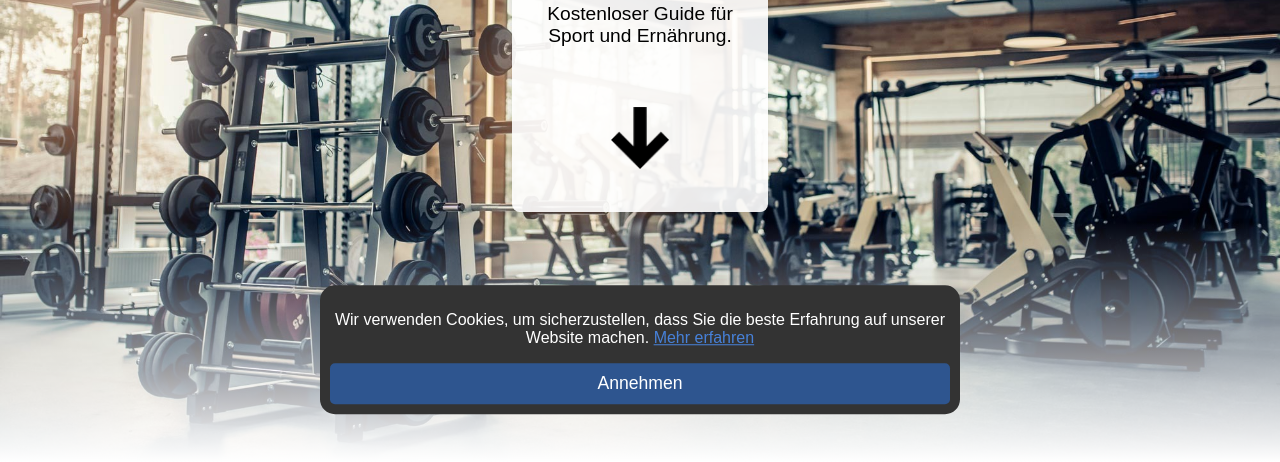
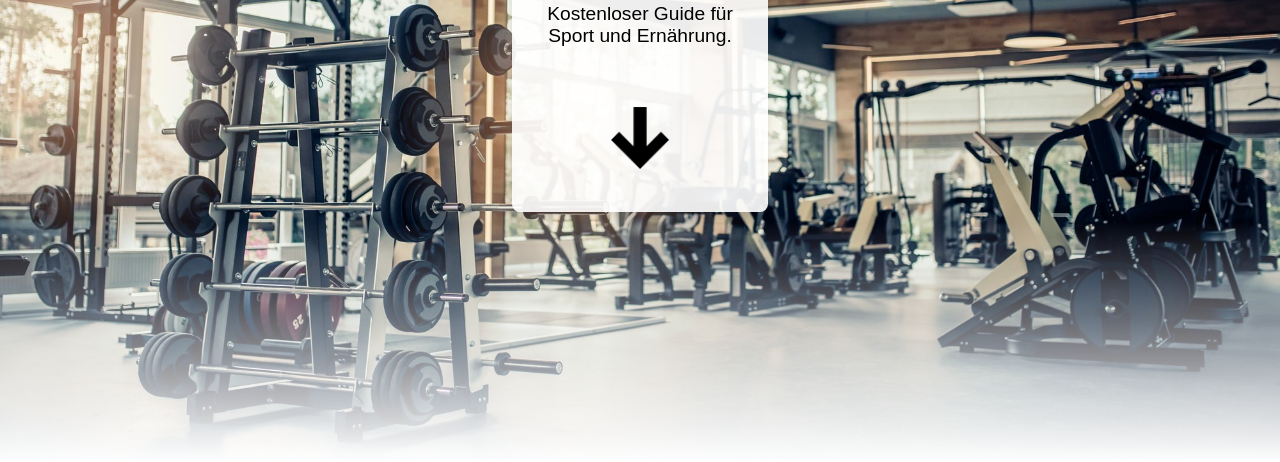
Before and after one commit to phil-ptz/webserver, a plain HTML site: page public/html/index.html in a window 1280 px wide. Shown: the part 338-800 px from the top of the page. Drawn offline with Linux system fonts and the light colour scheme; no server answers; a script that the page names is missing; files whose address does not match are found by name.

Commit message:
remove cookie banner

```diff
--- a/public/css/stylesheet.css
+++ b/public/css/stylesheet.css
@@ -416,24 +416,3 @@ main a:hover {
   min-height: 300px;
   min-width: 200px;
 }
-/* Cookie-Banner */
-.cookie-banner {
-  position: fixed;
-  bottom: 10%;
-  left: 50%;
-  transform: translate(-50%, 25%);
-  width: 50%;
-  background-color: #333;
-  color: white;
-  text-align: center;
-  padding: 10px;
-  z-index: 1000;
-  border-radius: 15px;
-}
-.cookie-banner button {
-  background-color: #2e558f;
-  color: white;
-  border: none;
-  padding: 10px 20px;
-  cursor: pointer;
-}
--- a/public/html/index.html
+++ b/public/html/index.html
@@ -79,10 +79,6 @@
         </div>
       </section>
     </main>
-    <div class="cookie-banner" id="cookie-banner">
-      <p>Wir verwenden Cookies, um sicherzustellen, dass Sie die beste Erfahrung auf unserer Website machen. <a href="/impressum" style="color: #4781d9;">Mehr erfahren</a></p>
-      <button onclick="acceptCookies()">Annehmen</button>
-    </div>
     <footer>
       <p><a id="impressum-link" href="/impressum">&copy; 2025 FitGuide</a></p>
     </footer>
--- a/public/script/other.js
+++ /dev/null
@@ -1,5 +0,0 @@
-/* Cookie-Banner */
-function acceptCookies() {
-    document.getElementById('cookie-banner').style.display = 'none';
-    document.cookie = "cookiesAccepted=true; max-age=" + 60 * 60 * 24 * 365 + "; path=/";
-  }
```
